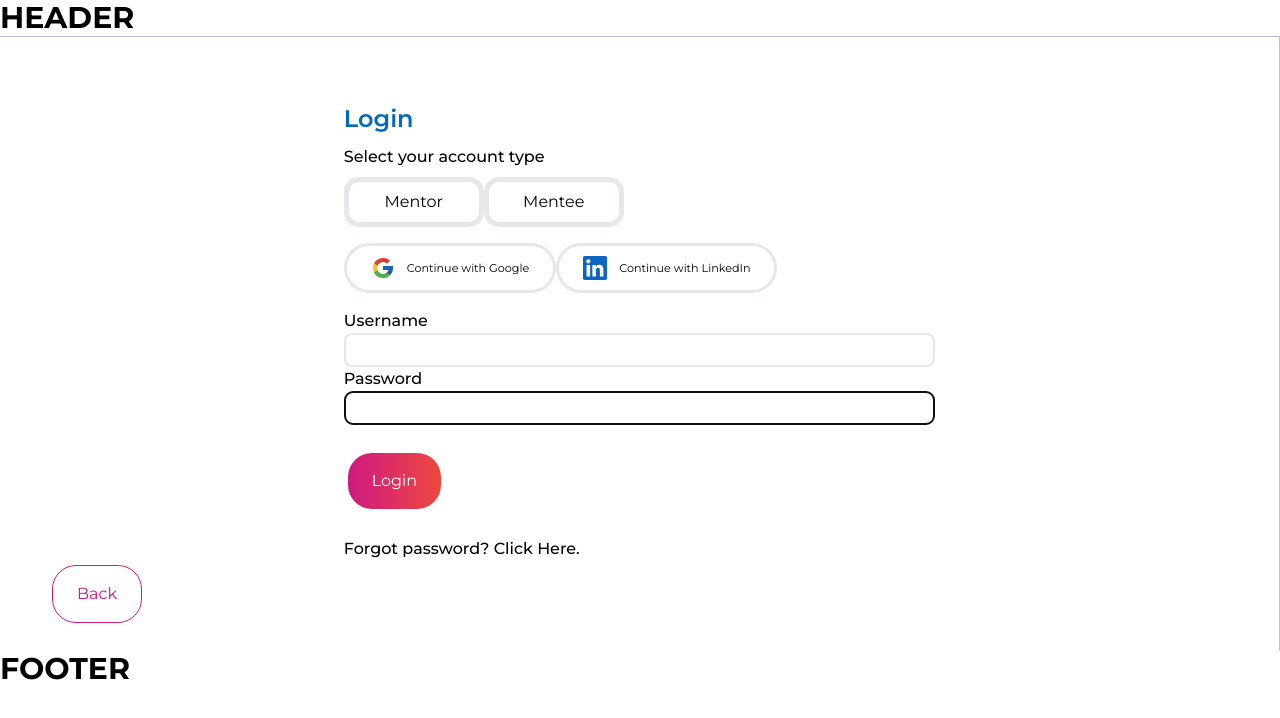
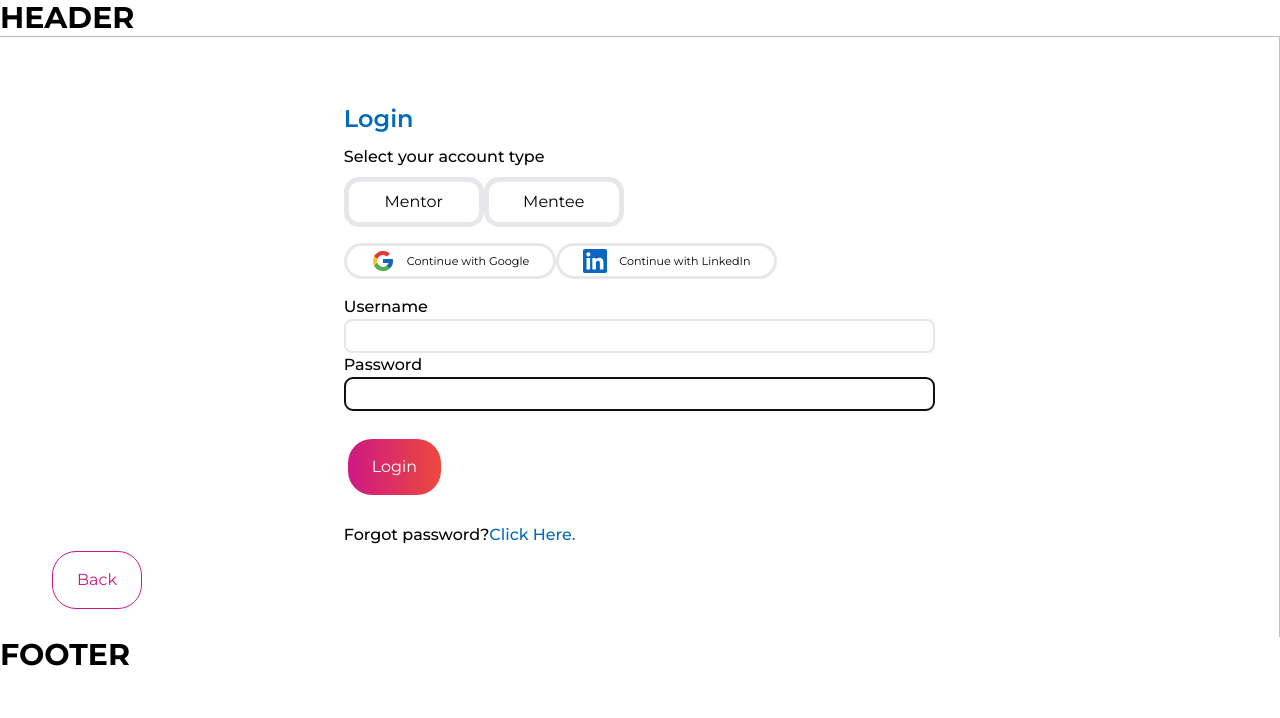
Before and after one commit to JasonXB/EF_Clone, a Next.js app: page /login in a window 1280 px wide. Shown: the top 718 px of the page. Built offline with nearby package versions, Linux system fonts and the light colour scheme; what tw-elements would draw is missing.

Commit message:
google and linkedin button fix

```diff
--- a/pages/login.tsx
+++ b/pages/login.tsx
@@ -107,7 +107,8 @@ const login: NextPage = ({}) => {
                     </div>
 
                     <div className="font-medium">
-                      Forgot password? <a href="#">Click Here.</a>
+                      Forgot password?
+                      <span className='text-primary-1 hover:text-primary-2'><a href="#">Click Here.</a></span>
                     </div>
                   </form>
                 </div>
@@ -120,11 +121,7 @@ const login: NextPage = ({}) => {
                   Back
                 </button>
               </div>
-              {/* <div className="pt-10">
-                <button className="text-secondary-1 text-[29px] font-semibold border-2 border-secondary-1 rounded-[35px] h-[69px] w-[234px] hover:border-primary-1">
-                  Back
-                </button>
-              </div> */}
+
             </div>
           </section>
         </div>
--- a/src/components/SocialMediaButtons.tsx
+++ b/src/components/SocialMediaButtons.tsx
@@ -27,7 +27,7 @@ export default function SocialMediaButtons() {
         return (
           <button
             onClick={signInFunction}
-            className="flex items-center border-[3px] rounded-full px-6 py-[10px]"
+            className="flex items-center border-[3px] rounded-full px-6 py-[3px] hover:border-primary-1 hover:bg-primary-5"
             key={i}
           >
             {btn.svg}
```
